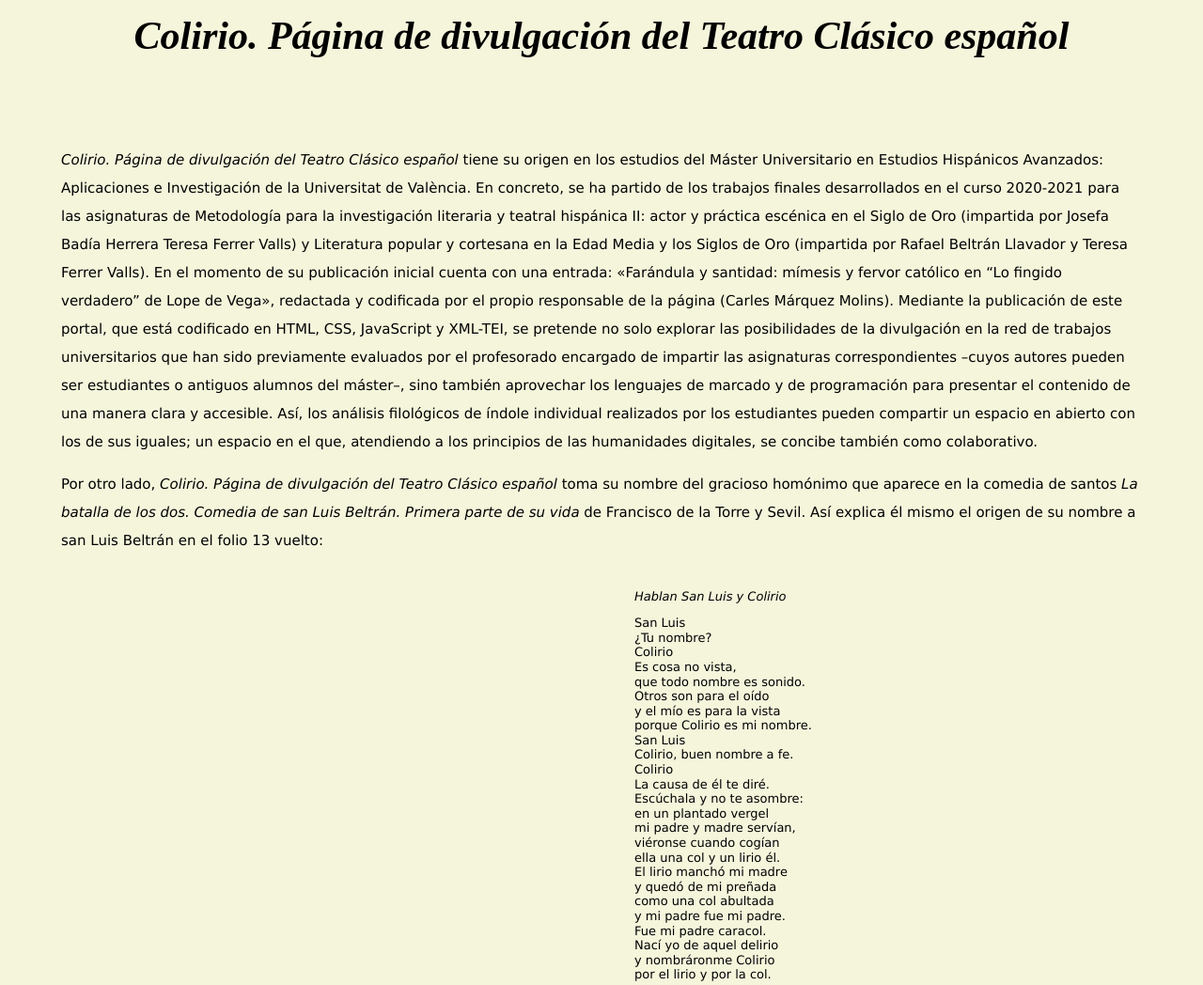
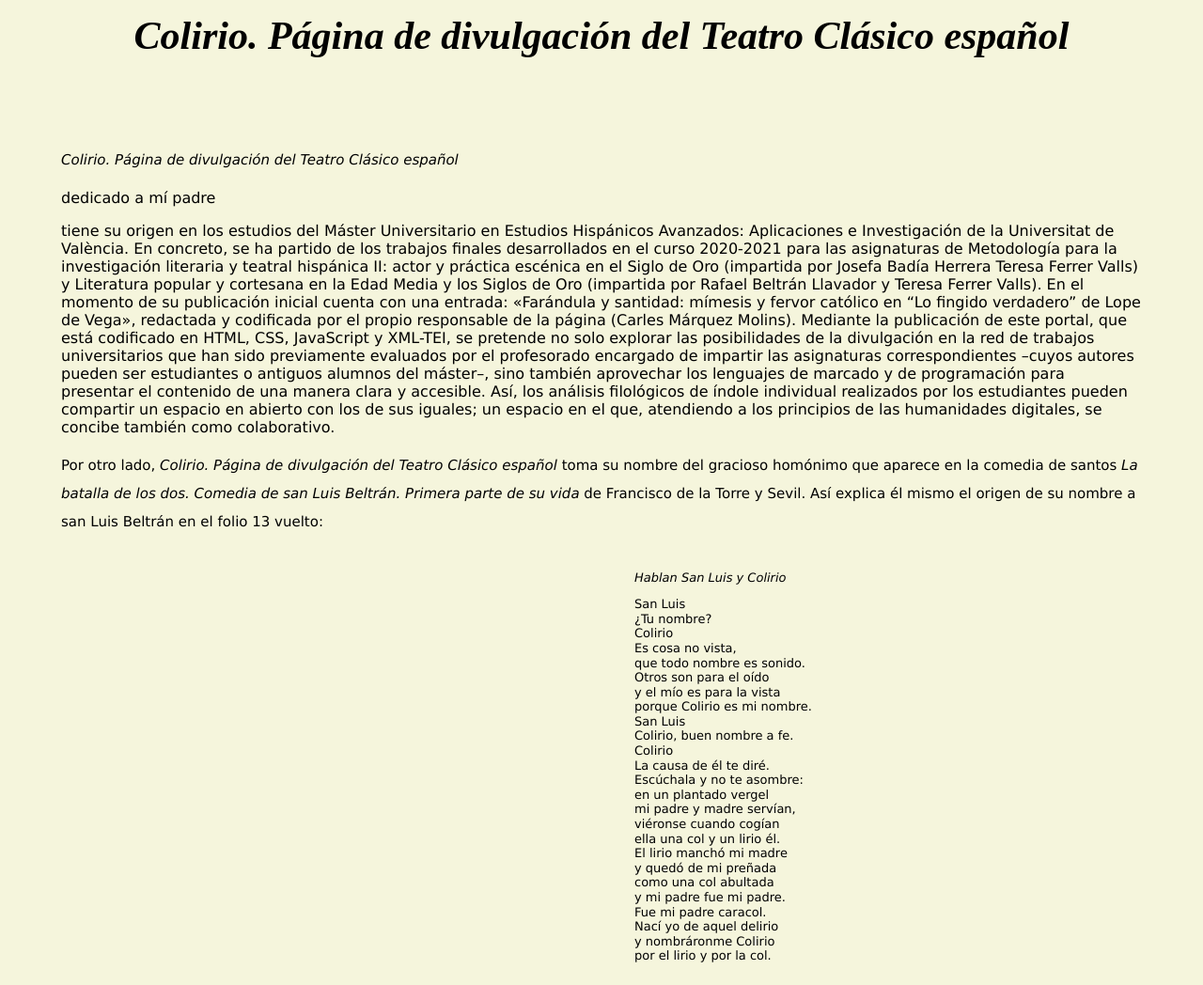
Before and after one commit to carlesmarmol/colirio-teatro-clasico, a plain HTML site: page index.html in a window 1280 px wide. Shown: the top 1048 px of the page at 94% size. Drawn offline with Linux system fonts and the light colour scheme.

Commit message:
Update index.html

```diff
--- a/index.html
+++ b/index.html
@@ -15,6 +15,8 @@
 				<br>
 				<br>
 			<p class="cuerpo_texto"><i>Colirio. Página de divulgación del Teatro Clásico español</i>
+
+<p>dedicado a mí padre<p>
 				tiene su origen en los estudios del Máster Universitario en Estudios Hispánicos Avanzados: Aplicaciones e Investigación
 				de la Universitat de València. En concreto, se ha partido de los trabajos finales desarrollados en el curso 2020-2021
 				para las asignaturas de Metodología para la investigación literaria y teatral hispánica II: actor y práctica escénica en el Siglo de Oro
```
